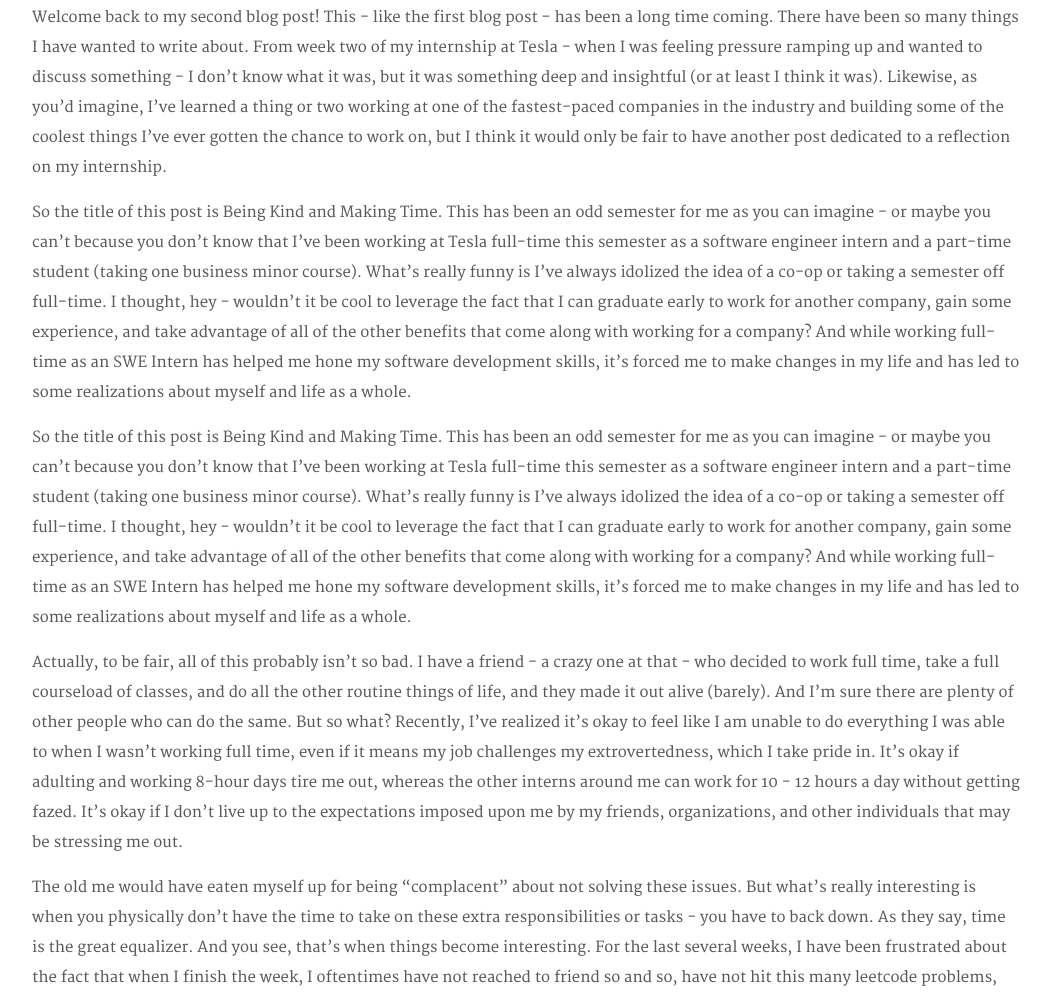
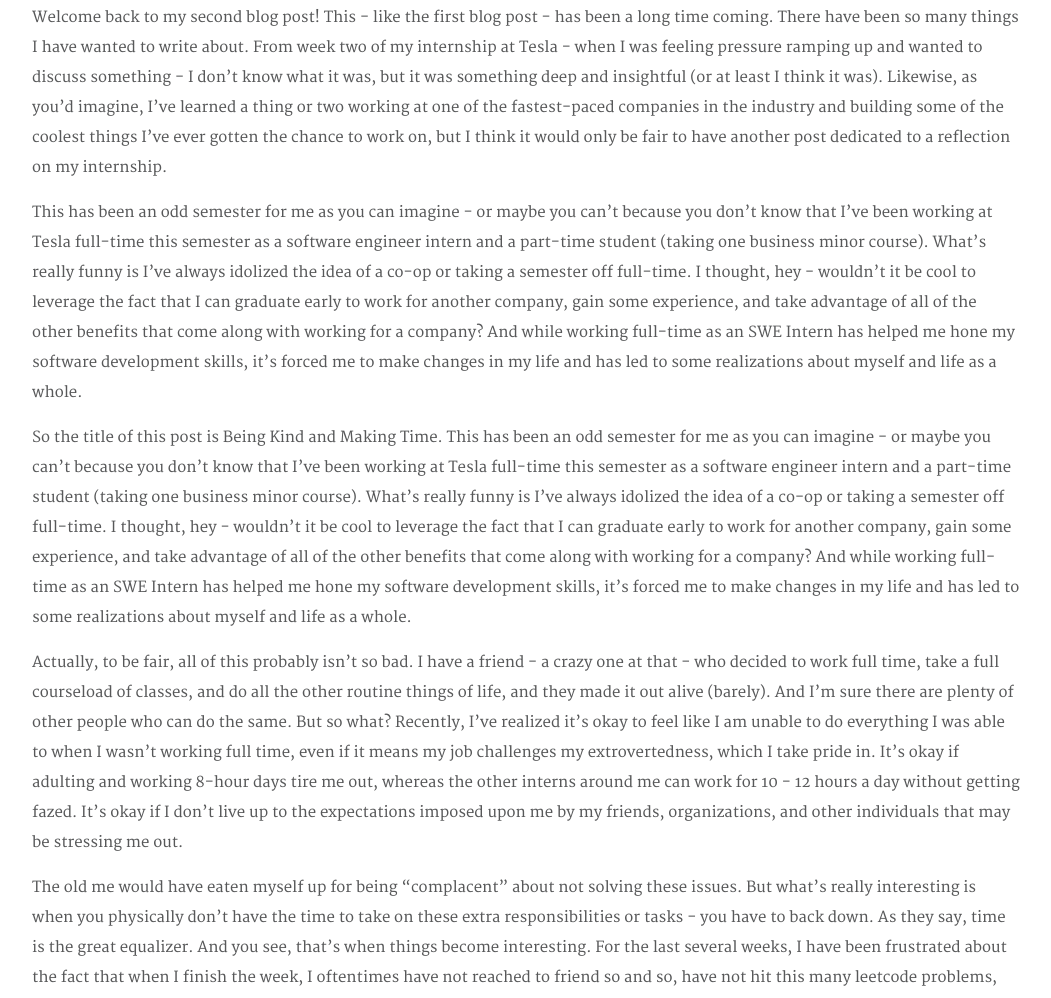
Before and after one commit to nxdavar/therealneal, a plain HTML site: page second.html in a window 1280 px wide. Shown: the part 1028-2026 px from the top of the page, without its empty margins (114-1165 px from the left). Drawn offline with nearby package versions, Linux system fonts and the light colour scheme.

Commit message:
minor revision blog post 2

```diff
--- a/second.html
+++ b/second.html
@@ -146,7 +146,7 @@
                         </p>
 
                         <p>
-                            So the title of this post is Being Kind and Making Time. This has been an odd semester for
+                            This has been an odd semester for
                             me as you can imagine - or
                             maybe you can’t because you don’t know that I’ve been working at Tesla full-time this
                             semester as a software engineer
```
